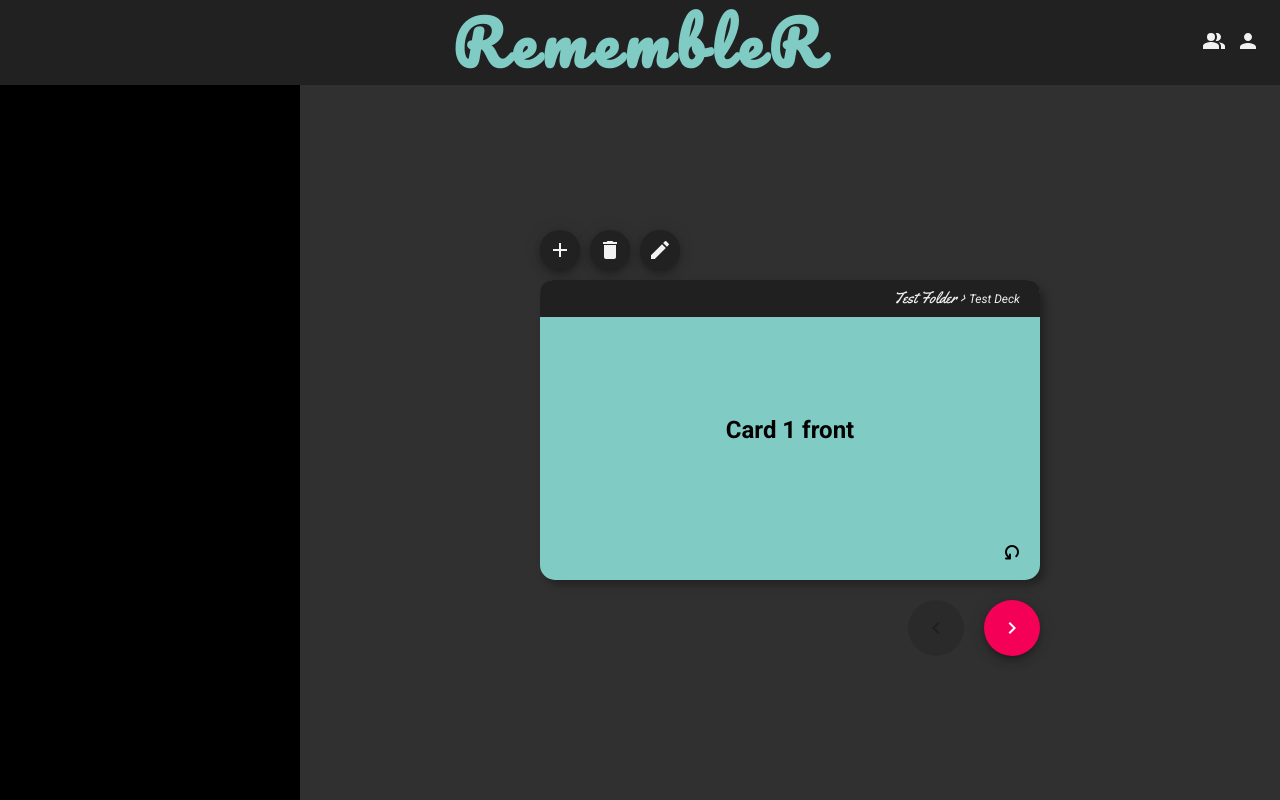
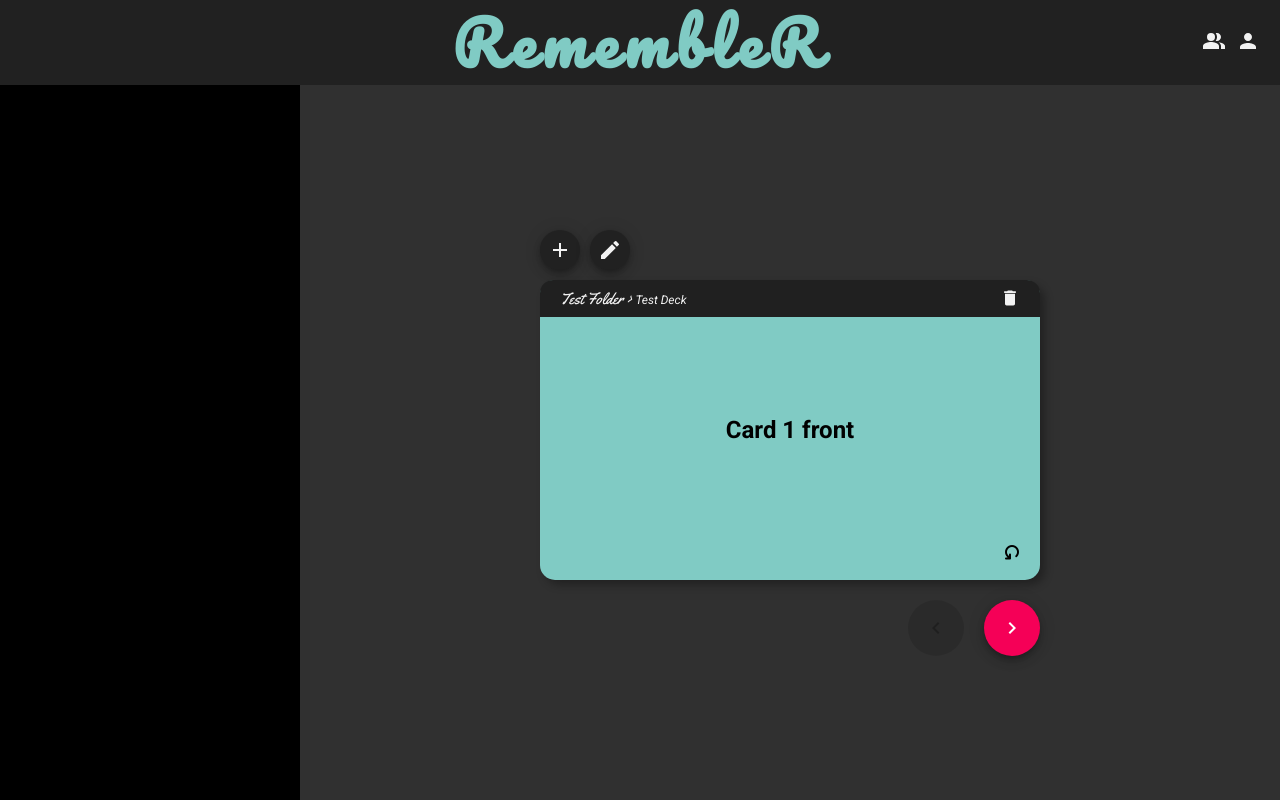
Before and after one commit to dmjusto/rememblerWeb, a React (Create React App) app: page / in a window 1280 px wide. Built offline with nearby package versions, Linux system fonts and the light colour scheme.

Commit message:
move delete button to card header

```diff
--- a/src/card.css
+++ b/src/card.css
@@ -25,7 +25,10 @@
 
 .cardHeader{
     background-color: #202020;
-    text-align: end;
+    /* text-align: end; */
+    display: flex;
+    justify-content: space-between;
+    align-items: center;
     width: 100%;
     height: 12.5%;
     border-top-right-radius: 13px;
@@ -34,7 +37,18 @@
     top: 0;
     left: 0;
     box-sizing: border-box;
-    padding-right: 20px;
+    padding-left: 20px;
+}
+
+.cardHeader .icon{
+    color: #F2F2F2;
+    margin-right: 20px;
+    font-size: 1.25em;
+}
+
+.cardHeader .icon:hover{
+    cursor: pointer;
+    transform: scale(1.25);
 }
 
 .headerText{
--- a/src/card.jsx
+++ b/src/card.jsx
@@ -1,5 +1,8 @@
 import React, { Component } from 'react';
 import './card.css';
+import DeleteIcon from '@material-ui/icons/Delete';
+import Tooltip from '@material-ui/core/Tooltip';
+import Zoom from '@material-ui/core/Zoom';
 
 export default class card extends Component {
     static defaultProps = {
@@ -10,13 +13,19 @@ export default class card extends Component {
     }
 
     render() {
-        const {facingForward, handleClick} = this.props;
+        const {facingForward, handleClick, handleDelete} = this.props;
         return (
             <div className='card'>
                 {facingForward ? <h2>{this.props.frontContent}</h2> : <h2>{this.props.backContent}</h2> }
                 <div className="cardHeader">
-                    <span className='headerText parentFolder'>{this.props.parentFolder} {" > "}</span>
-                    <span className='headerText parentDeck'><em>{this.props.parentDeck}</em></span>
+                    <div>
+                        <span className='headerText parentFolder'>{this.props.parentFolder} {" > "}</span>
+                        <span className='headerText parentDeck'><em>{this.props.parentDeck}</em></span>
+                    </div>
+                    <Tooltip title='delete card' placement='top-end' arrow TransitionComponent={Zoom}>
+                        <DeleteIcon className='icon' onClick={handleDelete}/>
+                    </Tooltip>
+
                 </div>
                 <i className="fas fa-undo" onClick={handleClick}></i>
             </div>
--- a/src/deckDisplay.jsx
+++ b/src/deckDisplay.jsx
@@ -3,7 +3,6 @@ import Fab from '@material-ui/core/Fab';
 import NavigateNextIcon from '@material-ui/icons/NavigateNext';
 import NavigateBeforeIcon from '@material-ui/icons/NavigateBefore';
 import AddIcon from '@material-ui/icons/Add';
-import DeleteIcon from '@material-ui/icons/Delete';
 import EditIcon from '@material-ui/icons/Edit';
 import Tooltip from '@material-ui/core/Tooltip';
 import Zoom from '@material-ui/core/Zoom';
@@ -32,13 +31,15 @@ export default class deckDisplay extends Component {
 
     handlePrev(){
         this.setState({
-            cards: [...this.state.cards, this.state.discard.pop()]
+            cards: [...this.state.cards, this.state.discard.pop()],
+            facingForward: true
         })
     }
 
     handleNext(){
         this.setState({
-            discard: [...this.state.discard, this.state.cards.pop()]
+            discard: [...this.state.discard, this.state.cards.pop()],
+            facingForward: true
         })
     }
 
@@ -68,25 +69,19 @@ export default class deckDisplay extends Component {
                     <Tooltip title='add flashcard' placement='top-start' arrow TransitionComponent={Zoom}>
                         <Fab className='btn' size='small' disableRipple='true'><AddIcon/></Fab>
                     </Tooltip>
-                    <Tooltip title='delete flashcard' placement='top-start' arrow TransitionComponent={Zoom}>
-                        <Fab
-                            className='btn'
-                            size='small'
-                            disableRipple='true'
-                            onClick={this.handleDelete}
-                            disabled={deckSize <= 0}
-                        >
-                            <DeleteIcon/>
-                        </Fab>
-                    </Tooltip>
+
                     <Tooltip title='edit flashcard' placement='top-start' arrow TransitionComponent={Zoom}>
                         <Fab className='btn' size='small' disableRipple='true'><EditIcon/></Fab>
                     </Tooltip>
                 </div>
 
                 {cards.length > 0 ?
-                  <Card {...cardContent} facingForward={facingForward} handleClick={this.flipCard}/> : <DeckBlank/>
-                }
+                  <Card
+                    {...cardContent}
+                    facingForward={facingForward}
+                    handleClick={this.flipCard}
+                    handleDelete={this.handleDelete}
+                /> : <DeckBlank/>}
 
 
                 <div id="deckNavigation">
```
